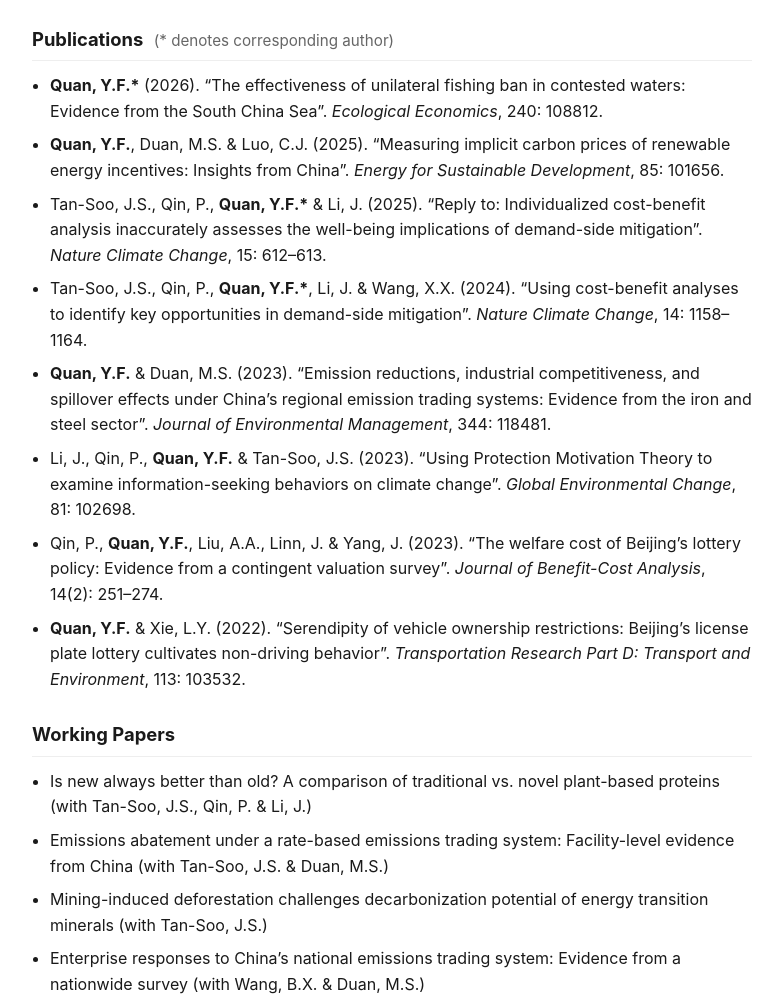
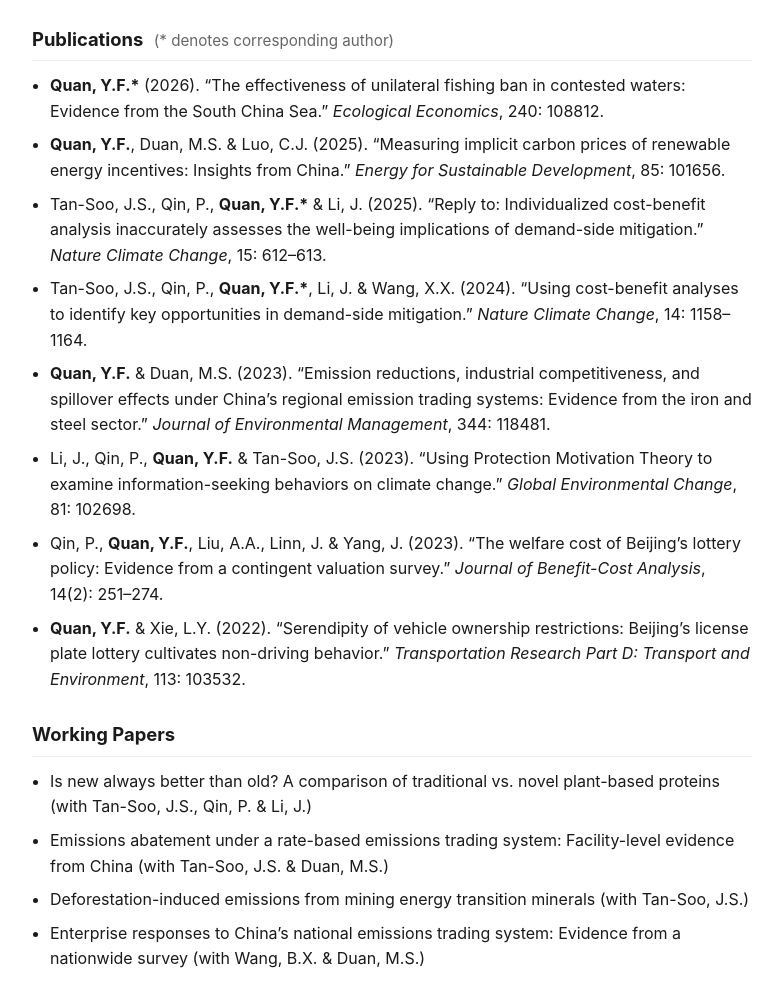
Before and after one commit to yifei-quan/yifei-quan.github.io, a plain HTML site: page index.html in a window 1280 px wide. Shown: the part 480-1481 px from the top of the page, without its empty margins (248-1031 px from the left). Drawn offline with Linux system fonts and the light colour scheme.

Commit message:
Update index.html

```diff
--- a/index.html
+++ b/index.html
@@ -62,42 +62,42 @@
       <ul>
         <li>
           <span class="me">Quan, Y.F.*</span> (2026).
-          “The effectiveness of unilateral fishing ban in contested waters: Evidence from the South China Sea”.
+          “The effectiveness of unilateral fishing ban in contested waters: Evidence from the South China Sea.”
           <em>Ecological Economics</em>, 240: 108812.
         </li>
         <li>
           <span class="me">Quan, Y.F.</span>, Duan, M.S. &amp; Luo, C.J. (2025).
-          “Measuring implicit carbon prices of renewable energy incentives: Insights from China”.
+          “Measuring implicit carbon prices of renewable energy incentives: Insights from China.”
           <em>Energy for Sustainable Development</em>, 85: 101656.
         </li>
         <li>
           Tan-Soo, J.S., Qin, P., <span class="me">Quan, Y.F.*</span> &amp; Li, J. (2025).
-          “Reply to: Individualized cost-benefit analysis inaccurately assesses the well-being implications of demand-side mitigation”.
+          “Reply to: Individualized cost-benefit analysis inaccurately assesses the well-being implications of demand-side mitigation.”
           <em>Nature Climate Change</em>,  15: 612–613.
         </li>
         <li>
           Tan-Soo, J.S., Qin, P., <span class="me">Quan, Y.F.*</span>, Li, J. &amp; Wang, X.X. (2024).
-          “Using cost-benefit analyses to identify key opportunities in demand-side mitigation”.
+          “Using cost-benefit analyses to identify key opportunities in demand-side mitigation.”
           <em>Nature Climate Change</em>, 14: 1158–1164.
         </li>
         <li>
           <span class="me">Quan, Y.F.</span> &amp; Duan, M.S. (2023).
-          “Emission reductions, industrial competitiveness, and spillover effects under China’s regional emission trading systems: Evidence from the iron and steel sector”.
+          “Emission reductions, industrial competitiveness, and spillover effects under China’s regional emission trading systems: Evidence from the iron and steel sector.”
           <em>Journal of Environmental Management</em>, 344: 118481.
         </li>
         <li>
           Li, J., Qin, P., <span class="me">Quan, Y.F.</span> &amp; Tan-Soo, J.S. (2023).
-          “Using Protection Motivation Theory to examine information-seeking behaviors on climate change”.
+          “Using Protection Motivation Theory to examine information-seeking behaviors on climate change.”
           <em>Global Environmental Change</em>, 81: 102698.
         </li>
         <li>
           Qin, P., <span class="me">Quan, Y.F.</span>, Liu, A.A., Linn, J. &amp; Yang, J. (2023).
-          “The welfare cost of Beijing’s lottery policy: Evidence from a contingent valuation survey”.
+          “The welfare cost of Beijing’s lottery policy: Evidence from a contingent valuation survey.”
           <em>Journal of Benefit-Cost Analysis</em>, 14(2): 251–274.
         </li>
         <li>
           <span class="me">Quan, Y.F.</span> &amp; Xie, L.Y. (2022).
-          “Serendipity of vehicle ownership restrictions: Beijing’s license plate lottery cultivates non-driving behavior”.
+          “Serendipity of vehicle ownership restrictions: Beijing’s license plate lottery cultivates non-driving behavior.”
           <em>Transportation Research Part D: Transport and Environment</em>, 113: 103532.
         </li>
       </ul>
@@ -108,7 +108,7 @@
       <ul>
         <li>Is new always better than old? A comparison of traditional vs. novel plant-based proteins (with Tan-Soo, J.S., Qin, P. &amp; Li, J.)</li>
         <li>Emissions abatement under a rate-based emissions trading system: Facility-level evidence from China (with Tan-Soo, J.S. &amp; Duan, M.S.)</li>
-        <li>Mining-induced deforestation challenges decarbonization potential of energy transition minerals (with Tan-Soo, J.S.)</li>
+        <li>Deforestation-induced emissions from mining energy transition minerals (with Tan-Soo, J.S.)</li>
         <li>Enterprise responses to China’s national emissions trading system: Evidence from a nationwide survey (with Wang, B.X. &amp; Duan, M.S.)</li>
     </section>
 
```
